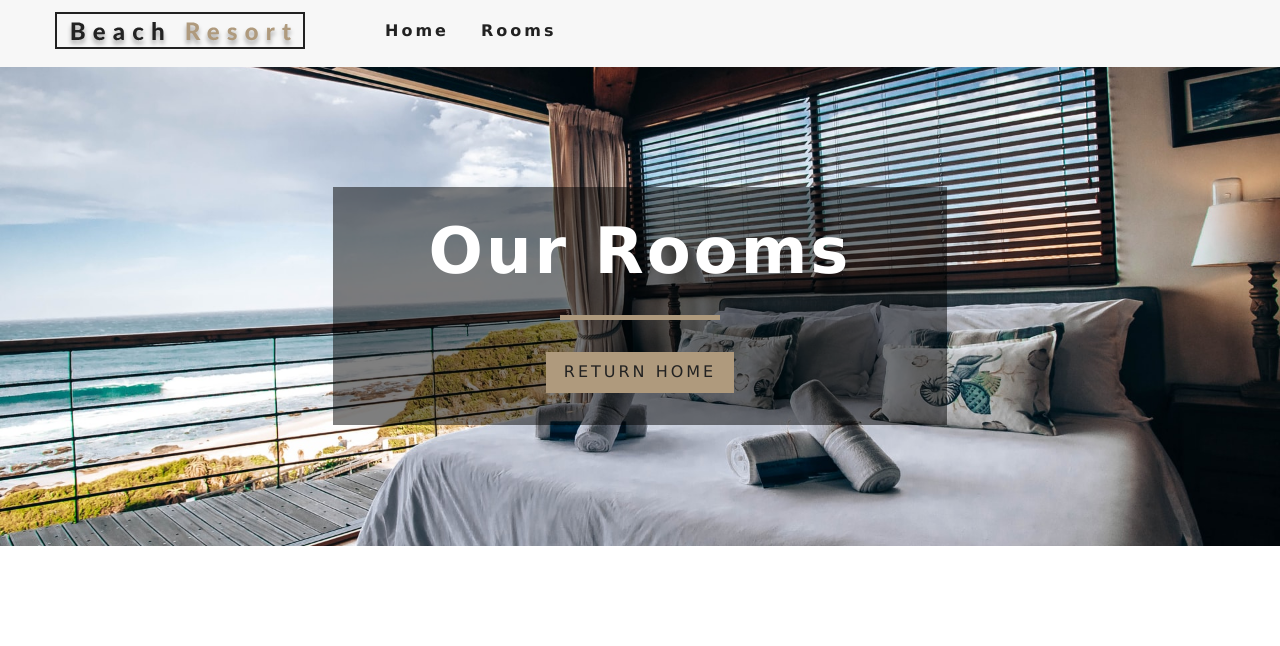
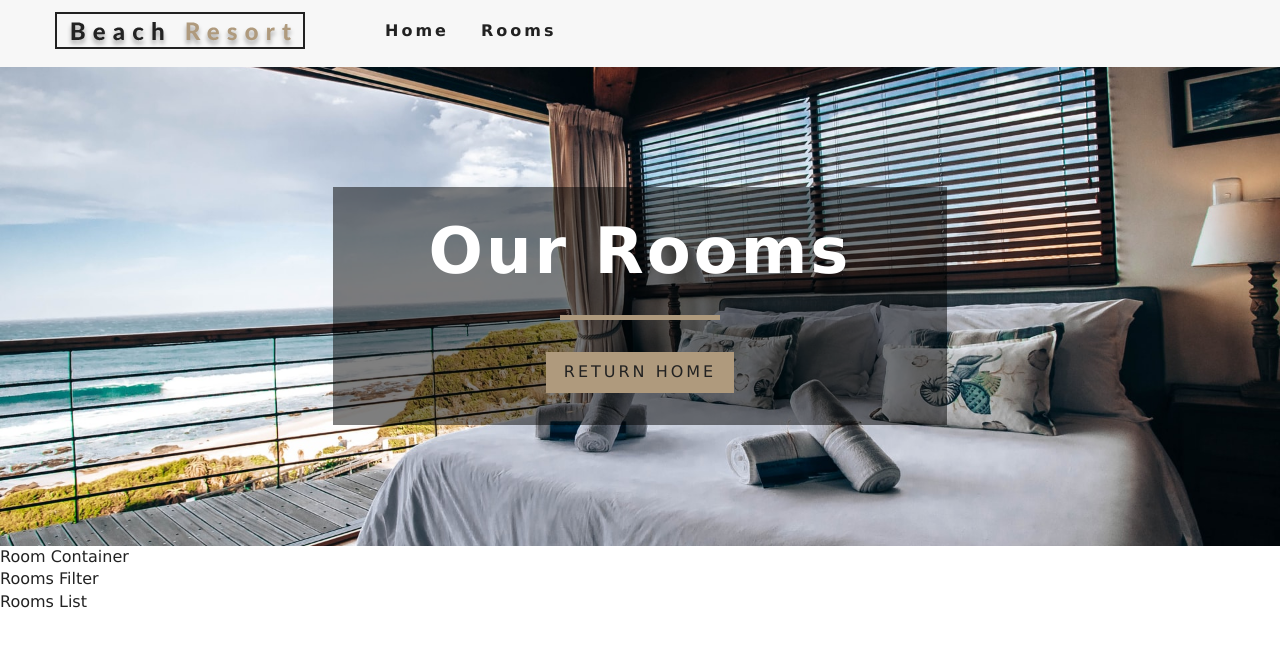
Before and after one commit to Vardhu2706/react-beach_resort, a React (Create React App) app: page /rooms in a window 1280 px wide. Shown: the top 646 px of the page. Built offline with nearby package versions, Linux system fonts and the light colour scheme.

Commit message:
Created RoomsFilter & RoomsList component.

```diff
--- a/src/components/FeaturedRooms.js
+++ b/src/components/FeaturedRooms.js
@@ -21,7 +21,7 @@ class FeaturedRooms extends Component {
       <section className="featured-rooms">
         <Title title="Featured Rooms" />
         <div className="featured-rooms-center">
-          {loading ? <Loading /> : rooms}
+          {loading ? <Loading title={"Best Offers Coming Up..."} /> : rooms}
         </div>
       </section>
     );
--- a/src/components/Loading.js
+++ b/src/components/Loading.js
@@ -3,10 +3,10 @@ import React from "react";
 import loadingGif from "../images/gif/loading-arrow.gif";
 
 // Functional Component
-function Loading() {
+function Loading({ title }) {
   return (
     <div className="loading">
-      <h4>Best offers, coming up...</h4>
+      <h4>{title}</h4>
       <img src={loadingGif} alt="loading-gif" />
     </div>
   );
--- /dev/null
+++ b/src/components/RoomContainer.js
@@ -0,0 +1,34 @@
+// Importing Helpers
+import React from "react";
+
+// Importing Components
+import RoomsFilter from "./RoomsFilter";
+import RoomsList from "./RoomsList";
+import { RoomConsumer } from "../Context";
+import Loading from "../components/Loading";
+
+// Functional Component
+function RoomContainer() {
+  return (
+    <RoomConsumer>
+      {(value) => {
+        const { loading, sortedRooms, rooms } = value;
+
+        if (loading) {
+          return <Loading title={"Loading Rooms..."} />;
+        } else {
+          return (
+            <div>
+              Room Container
+              <RoomsFilter rooms={rooms} />
+              <RoomsList rooms={sortedRooms} />
+            </div>
+          );
+        }
+      }}
+    </RoomConsumer>
+  );
+}
+
+// Default Export
+export default RoomContainer;
--- /dev/null
+++ b/src/components/RoomsFilter.js
@@ -0,0 +1,10 @@
+// Importing Helpers
+import React from "react";
+
+// Functional Component
+function RoomsFilter() {
+  return <div>Rooms Filter</div>;
+}
+
+// Default Export
+export default RoomsFilter;
--- /dev/null
+++ b/src/components/RoomsList.js
@@ -0,0 +1,10 @@
+// Importing Helpers
+import React from "react";
+
+// Functional Component
+function RoomsList() {
+  return <div>Rooms List</div>;
+}
+
+// Default Export
+export default RoomsList;
--- a/src/index.js
+++ b/src/index.js
@@ -3,7 +3,7 @@ import React from "react";
 import ReactDOM from "react-dom";
 import App from "./App";
 import { BrowserRouter as Router } from "react-router-dom";
-import {RoomProvider} from "./Context";
+import { RoomProvider } from "./Context";
 
 ReactDOM.render(
   <RoomProvider>
--- a/src/pages/RoomsPage.js
+++ b/src/pages/RoomsPage.js
@@ -5,12 +5,15 @@ import { Link } from "react-router-dom";
 // Importing Components
 import Hero from "../components/Hero";
 import Banner from "../components/Banner";
+import RoomContainer from "../components/RoomContainer";
+
 
 // Importing Styles
 
 // Functional Component
 const Rooms = () => {
   return (
+    <>
       <Hero hero="roomsHero">
         <Banner title="Our Rooms" subtitle="">
           <Link to="/" className="btn-primary">
@@ -18,6 +21,8 @@ const Rooms = () => {
           </Link>
         </Banner>
       </Hero>
+      <RoomContainer />
+    </>
   );
 };
 
--- a/src/pages/SingleRoomPage.js
+++ b/src/pages/SingleRoomPage.js
@@ -56,6 +56,7 @@ class SingleRoomPage extends Component {
 
     return (
       <>
+        {/* Banner */}
         <StyledHero img={images[0] || this.state.defaultBcg}>
           <Banner title={`${name} room`} subtitle="">
             <Link to="/rooms" className="btn-primary">
@@ -63,6 +64,8 @@ class SingleRoomPage extends Component {
             </Link>
           </Banner>
         </StyledHero>
+
+        {/* Room Details */}
         <section className="single-room">
           <div className="single-room-images">
             {defaultImages.map((item, index) => (
```
Also changed, not shown: public/robots.txt (deleted). Lines whose indentation alone changed are shown as unchanged.
